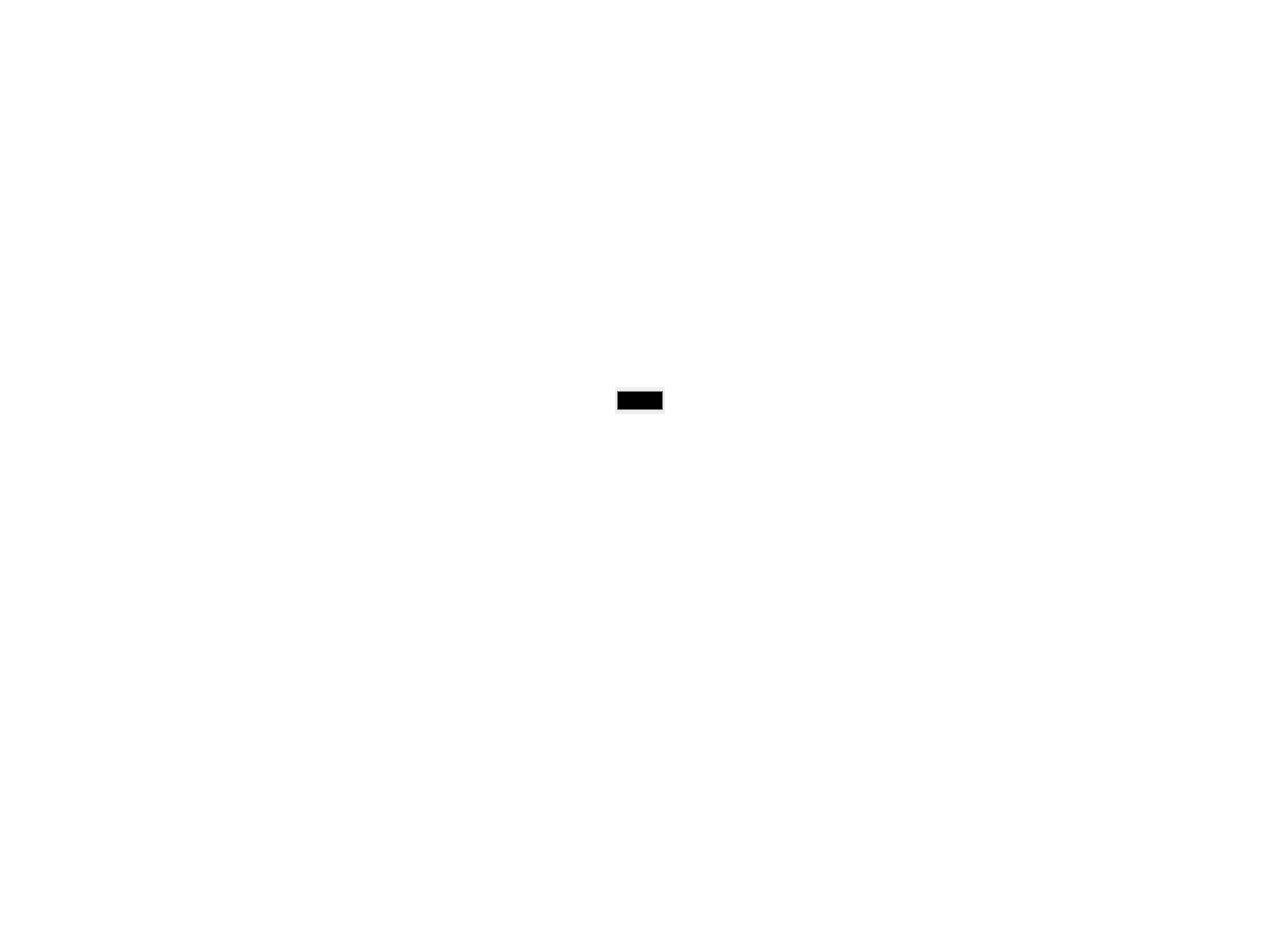
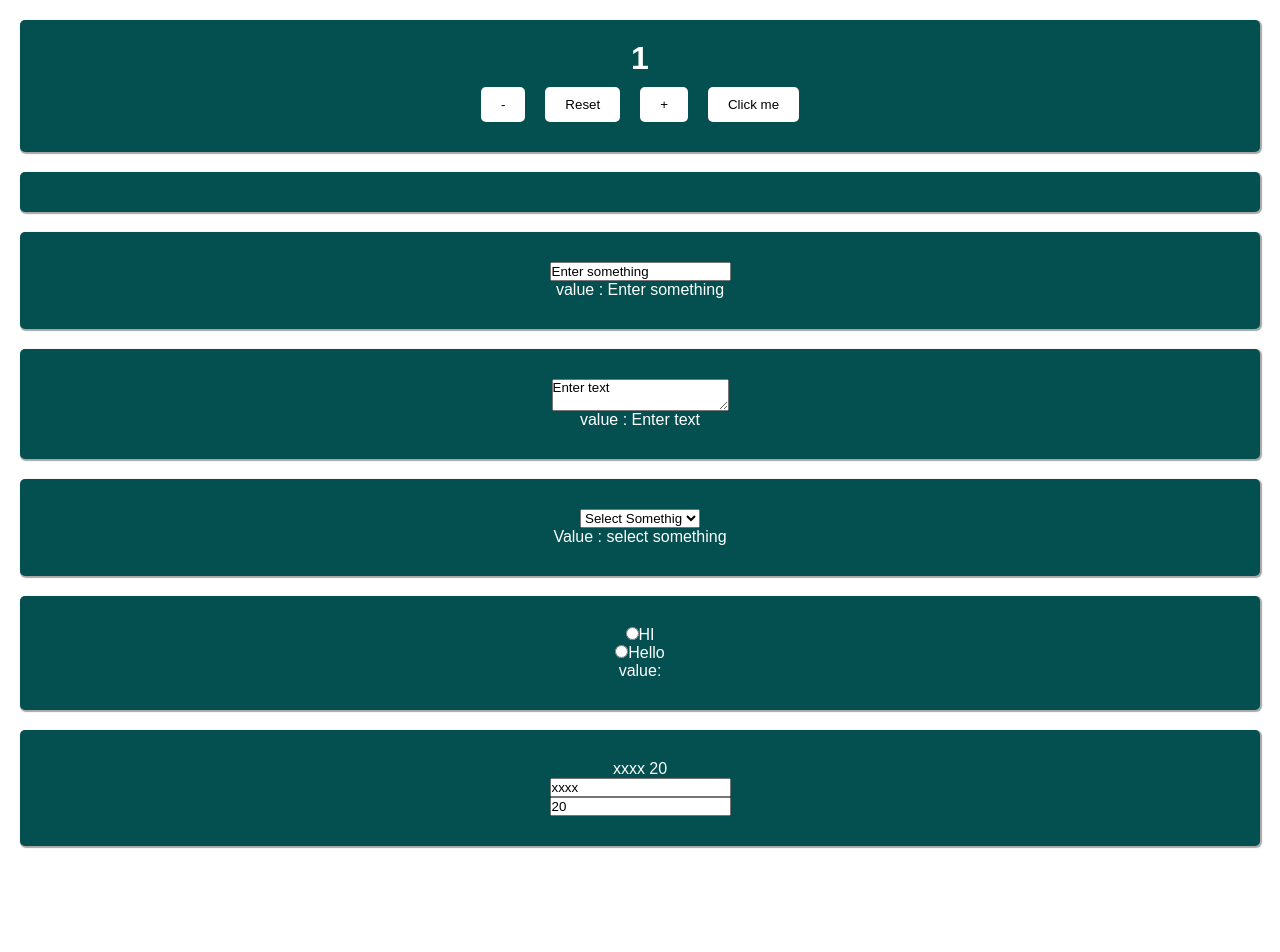
Before and after one commit to HunaisAshraf/react-assignment, a React (Vite) app: page / in a window 1280 px wide. Shown: the top 952 px of the page. Before the commit the page ends 800 px from the top, so only its background shows below. Built offline with nearby package versions, Linux system fonts and the light colour scheme; no server answers.

Commit message:
color picker

```diff
--- a/src/App.jsx
+++ b/src/App.jsx
@@ -1,8 +1,9 @@
 import "./App.css";
-// import Counter from "./components/counter.jsx";
+import Update from "./components/Update";
+import Counter from "./components/counter.jsx";
 // import Card from "./components/Card";
 // import { user } from "../data";
-// import Form from "./components/Form"
+import Form from "./components/Form"
 import ColorPicker from "./components/ColorPicker"
 
 function App() {
@@ -10,8 +11,9 @@ function App() {
   return (
     <>
       {/* <Card data={user} /> */}
-      {/* <Counter /> */}
-      {/* <Form /> */}
+      <Counter />
+      <Form />
+      <Update />
       <ColorPicker />
     </>
   );
--- a/src/components/ColorPicker.jsx
+++ b/src/components/ColorPicker.jsx
@@ -12,12 +12,19 @@ const ColorPicker = () => {
   };
 
   const changeColor = (e) => {
-    setColor(e.target.value)
+    // eslint-disable-next-line no-unused-vars
+    setColor(c => c = e.target.value);
   };
 
   return (
     <div style={styles}>
-      <input type="color" style={{border:"none"}} onChange={changeColor} />
+      {styles.backgroundColor === "#000000" ? (
+        <p style={{ color: "#FFFFFF" }}>{color}</p>
+      ) : (
+        <p>{color}</p>
+      )}
+
+      <input type="color" style={{ border: "none" }} onChange={changeColor} />
     </div>
   );
 };
--- /dev/null
+++ b/src/components/Update.jsx
@@ -0,0 +1,29 @@
+import { useState } from "react";
+
+const Update = () => {
+  const [data, setData] = useState({
+    name: "xxxx",
+    age: 20,
+  });
+
+  const changeName = (e)=>{
+    // eslint-disable-next-line no-unused-vars
+    setData(d=>({...data,name:e.target.value}))
+  }
+  const changeAge = (e) =>{
+    //eslint-disable-next-line
+    setData(d=>({...data,age:e.target.value}))
+  }
+
+  return (
+    <div className="form">
+      <p>
+        {data.name} {data.age}
+      </p>
+      <input type="text" value={data.name} onChange={changeName}/>
+      <input type="number" value={data.age} onChange={changeAge}/>
+    </div>
+  );
+};
+
+export default Update;
```
